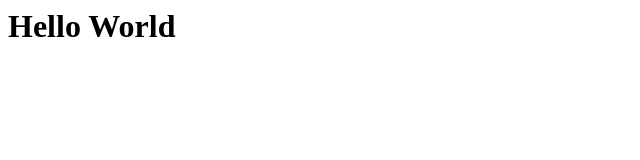
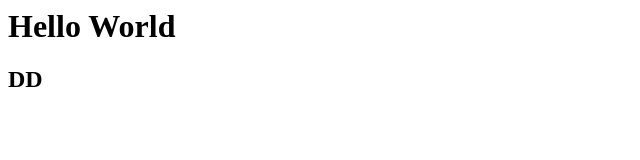
Before and after one commit to Braydon20/Braydon20.github.io, a plain HTML site: page index.html in a window 1280 px wide. Shown: the full height of the page, 0-640 px from the left. Drawn offline with Linux system fonts and the light colour scheme.

Commit message:
Update index.html

```diff
--- a/index.html
+++ b/index.html
@@ -1 +1,2 @@
 <h1>Hello World</h1>
+<h2> DD </h2>
```
